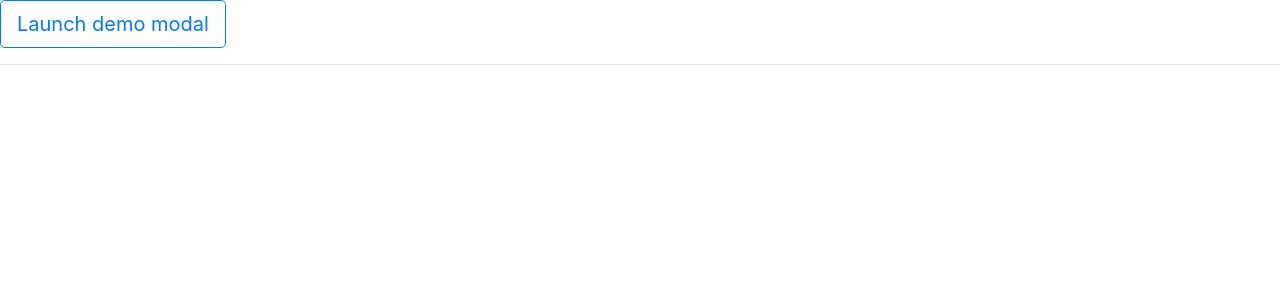
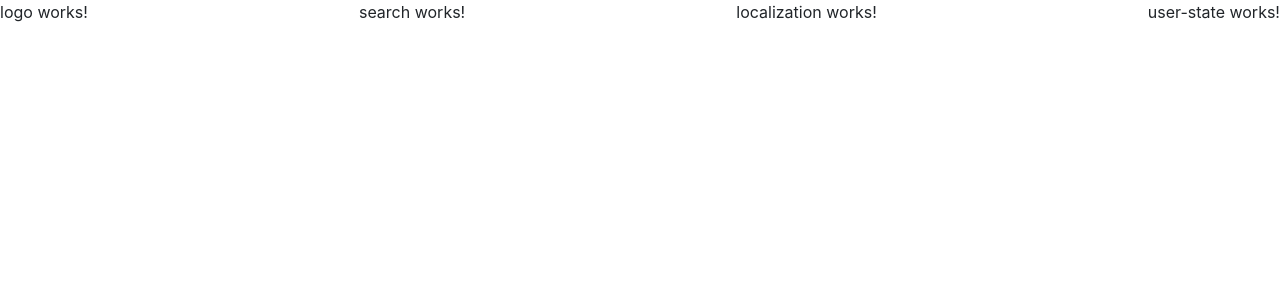
Before and after one commit to vldcher/soclog, an Angular app: page / in a window 1280 px wide. Shown: the top 300 px of the page. Built offline with nearby package versions, Linux system fonts and the light colour scheme.

Commit message:
add header components

```diff
--- a/src/app/app.component.html
+++ b/src/app/app.component.html
@@ -1,20 +1,22 @@
-<ng-template #content let-c="close" let-d="dismiss">
-  <div class="modal-header">
-    <h4 class="modal-title">Modal title</h4>
-    <button type="button" class="close" aria-label="Close" (click)="d('Cross click')">
-      <span aria-hidden="true">&times;</span>
-    </button>
-  </div>
-  <div class="modal-body">
-    <p>One fine body&hellip;</p>
-  </div>
-  <div class="modal-footer">
-    <button type="button" class="btn btn-outline-dark" (click)="c('Close click')">Close</button>
-  </div>
-</ng-template>
+<!--<ng-template #content let-c="close" let-d="dismiss">-->
+  <!--<div class="modal-header">-->
+    <!--<h4 class="modal-title">Modal title</h4>-->
+    <!--<button type="button" class="close" aria-label="Close" (click)="d('Cross click')">-->
+      <!--<span aria-hidden="true">&times;</span>-->
+    <!--</button>-->
+  <!--</div>-->
+  <!--<div class="modal-body">-->
+    <!--<p>One fine body&hellip;</p>-->
+  <!--</div>-->
+  <!--<div class="modal-footer">-->
+    <!--<button type="button" class="btn btn-outline-dark" (click)="c('Close click')">Close</button>-->
+  <!--</div>-->
+<!--</ng-template>-->
 
-<button class="btn btn-lg btn-outline-primary" (click)="open(content)">Launch demo modal</button>
+<!--<button class="btn btn-lg btn-outline-primary" (click)="open(content)">Launch demo modal</button>-->
 
-<hr>
+<!--<hr>-->
 
-<pre>{{closeResult}}</pre>
+<!--<pre>{{closeResult}}</pre>-->
+
+<app-header></app-header>
--- a/src/app/components/header/header.component.html
+++ b/src/app/components/header/header.component.html
@@ -1,3 +1,6 @@
-<p class="p">
-  header works!
-</p>
+<div class="header-wrapper">
+  <app-logo></app-logo>
+  <app-search></app-search>
+  <app-localization></app-localization>
+  <app-user-state></app-user-state>
+</div>
--- a/src/app/components/header/header.component.scss
+++ b/src/app/components/header/header.component.scss
@@ -1,3 +1,4 @@
-.p {
-  color: lighten(black, 90%);
+.header-wrapper {
+  display: flex;
+  justify-content: space-between;
 }
```
